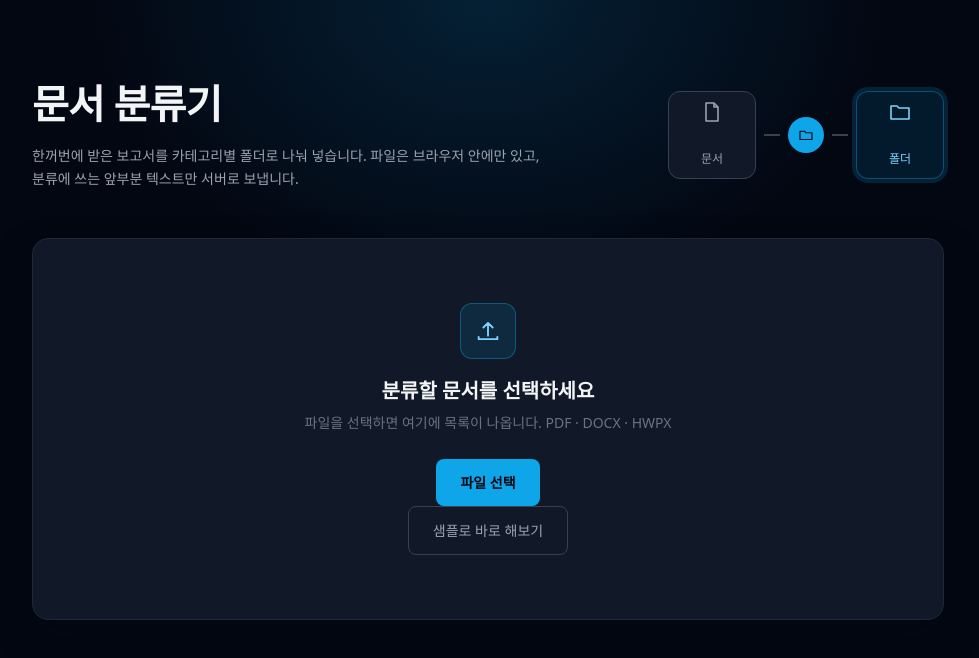
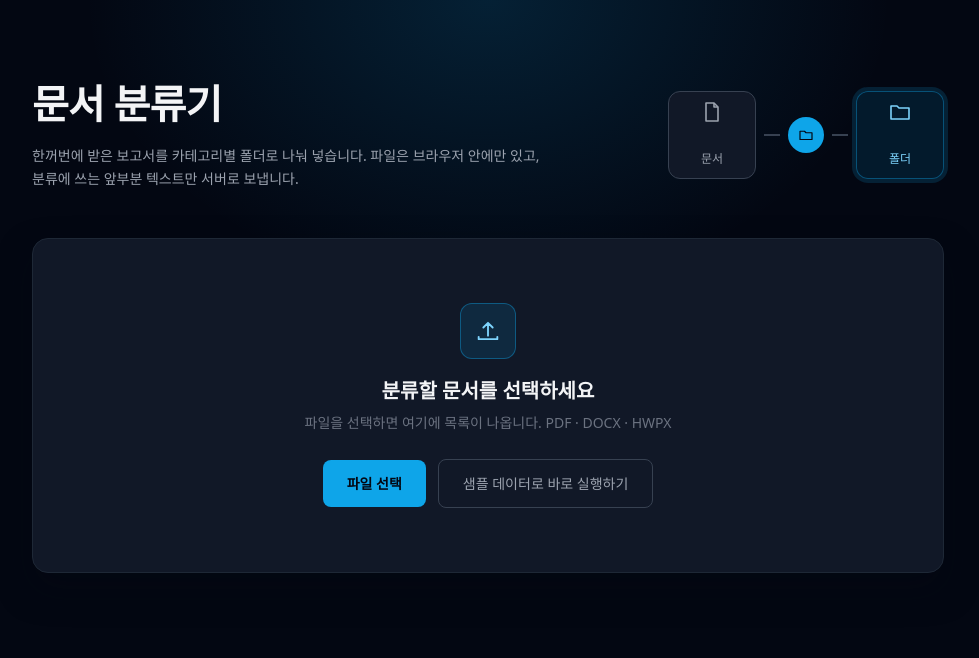
Before and after one commit to yooseong11/doc-sorter, a React (Vite) app: page / in a window 1280 px wide. Shown: the top 658 px of the page, without its empty margins (152-1131 px from the left). Built offline with nearby package versions, Linux system fonts and the light colour scheme.

Commit message:
style: 샘플 실행 버튼 문구와 배치 조정
- 샘플 버튼을 파일 선택 버튼 우측에 배치
- 버튼 문구와 화면설계서 설명을 함께 변경

```diff
--- a/src/components/SampleDocumentsButton.jsx
+++ b/src/components/SampleDocumentsButton.jsx
@@ -34,10 +34,10 @@ function SampleDocumentsButton({ disabled, onFiles }) {
     >
       {loading && <span className="upload__spinner" aria-hidden="true" />}
       {loading
-        ? '샘플 준비 중…'
-        : failed
-          ? '불러오기 실패 · 다시 시도'
-          : '샘플로 바로 해보기'}
+          ? '샘플 준비 중…'
+          : failed
+            ? '불러오기 실패 · 다시 시도'
+          : '샘플 데이터로 바로 실행하기'}
     </button>
   )
 }
--- a/src/components/UploadScreen.css
+++ b/src/components/UploadScreen.css
@@ -138,6 +138,12 @@
   color: var(--color-text-faint);
 }
 
+.upload__empty-actions {
+  display: flex;
+  align-items: center;
+  gap: var(--space-3);
+}
+
 .upload__list {
   margin: 0;
   padding: 0;
--- a/src/components/UploadScreen.jsx
+++ b/src/components/UploadScreen.jsx
@@ -125,6 +125,7 @@ function UploadScreen({ items, dispatch, classifying, onClassify }) {
             <p className="upload__empty-hint">
               파일을 선택하면 여기에 목록이 나옵니다. PDF · DOCX · HWPX
             </p>
+            <div className="upload__empty-actions">
               <button
                 type="button"
                 className="upload__button"
@@ -137,6 +138,7 @@ function UploadScreen({ items, dispatch, classifying, onClassify }) {
                 disabled={!CAN_PICK_DIRECTORY || classifying}
                 onFiles={addFiles}
               />
+            </div>
           </div>
         ) : (
           <ul className="upload__list">
```
Also changed, not shown: 1 other file (tests, documents, lock files or other folders). Lines whose indentation alone changed are shown as unchanged.
